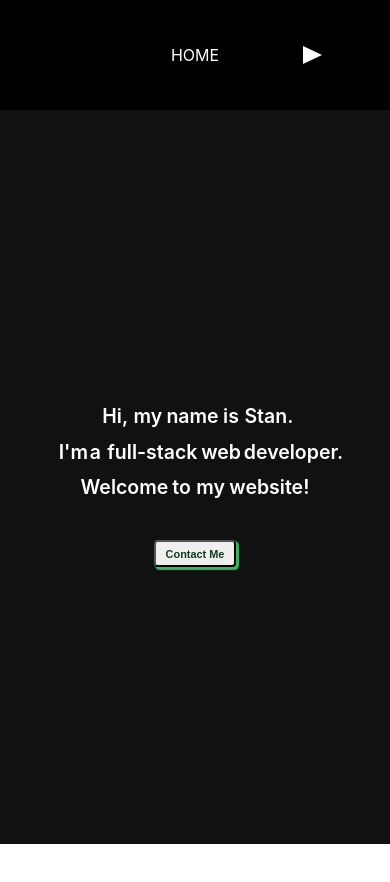
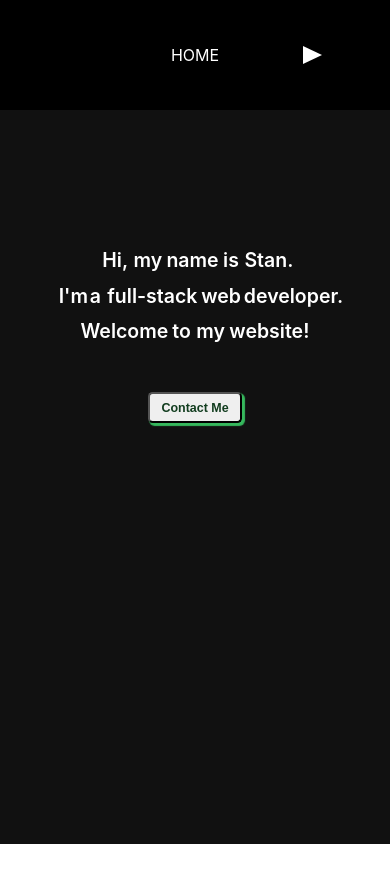
Before and after one commit to cardioforcake/portfolio-v1, a React (Create React App) app: page / in a window 390 px wide. Shown: the top 882 px of the page. Before the commit the page ends 844 px from the top, so only its background shows below. Built offline with nearby package versions, Linux system fonts and the light colour scheme.

Commit message:
additional home styling

```diff
--- a/src/components/Home/Home.module.css
+++ b/src/components/Home/Home.module.css
@@ -135,6 +135,10 @@
 }
 
 @media (max-width: 650px){
+  .homeContent{
+    justify-content: flex-start;
+    margin-top: 15vh;
+  }
 
   .delayedLtrsContainer{
     height: 6;
@@ -159,7 +163,7 @@
 
   .intro{
     width: 70vw;
-    margin-bottom: 0.5rem;
+    margin-bottom: 1rem;
   }
 
   .contactBtnContainer{
@@ -169,10 +173,10 @@
   }
 
   .contactBtn{
-    width: 21vw;
-    height: 7vw;
-    font-size: 2.8vw;
-    border-radius: 0.9375vw;
+    width: 24vw;
+    height: 8vw;
+    font-size: 3.2vw;
+    border-radius: 1.2vw;
   }
 
   #ltr1{
```
